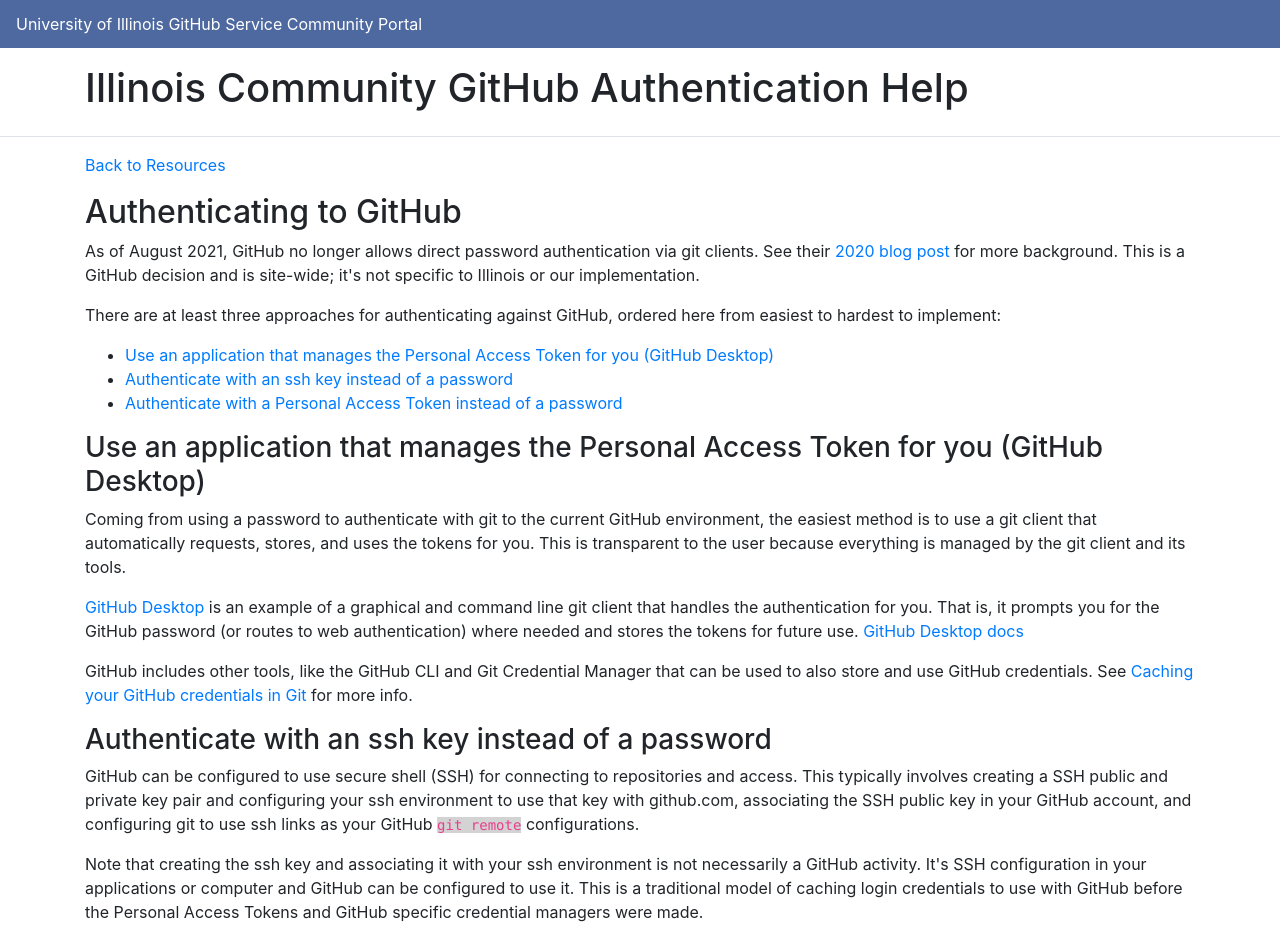
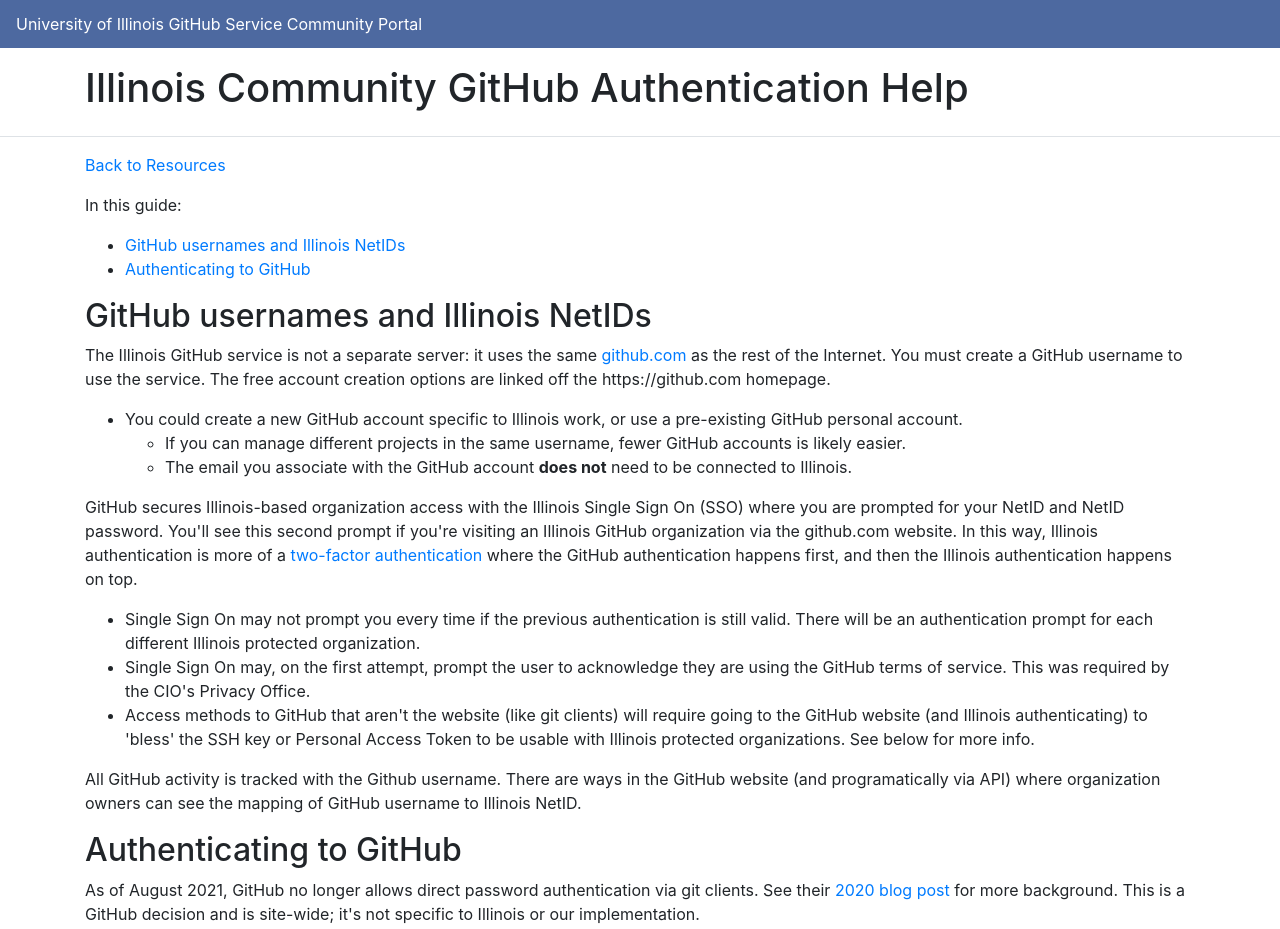
Before and after one commit to uillinois-community/uillinois-community.github.io, an Eleventy site: page resources/auth.md in a window 1280 px wide. Shown: the top 929 px of the page. Built offline with nearby package versions, Linux system fonts and the light colour scheme; Eleventy itself is replaced by a stand-in of ours; files that its build step writes are made by us from their sources.

Commit message:
added note about Illinois NetIDs

```diff
--- a/resources/auth.md
+++ b/resources/auth.md
@@ -3,6 +3,27 @@
 title: Illinois Community GitHub Authentication Help
 ---
 [Back to Resources](..)
+
+In this guide:
+* [GitHub usernames and Illinois NetIDs](#github-usernames-and-illinois-netids)
+* [Authenticating to GitHub](#authenticating-to-github)
+
+## GitHub usernames and Illinois NetIDs
+
+The Illinois GitHub service is not a separate server: it uses the same [github.com](https://github.com) as the rest of the Internet. You must create a GitHub username to use the service. The free account creation options are linked off the https://github.com homepage.
+* You could create a new GitHub account specific to Illinois work, or use a pre-existing GitHub personal account.
+    * If you can manage different projects in the same username, fewer GitHub accounts is likely easier.
+    * The email you associate with the GitHub account **does not** need to be connected to Illinois.
+
+GitHub secures Illinois-based organization access with the Illinois Single Sign On (SSO) where you are prompted for your NetID and NetID password. You'll see this second prompt if you're visiting an Illinois GitHub organization via the github.com website. In this way, Illinois authentication is more of a [two-factor authentication](https://authy.com/what-is-2fa/) where the GitHub authentication happens first, and then the Illinois authentication happens on top.
+* Single Sign On may not prompt you every time if the previous authentication is still valid. There will be an authentication prompt for each different Illinois protected organization.
+* Single Sign On may, on the first attempt, prompt the user to acknowledge they are using the GitHub terms of service. This was required by the CIO's Privacy Office.
+* Access methods to GitHub that aren't the website (like git clients) will require going to the GitHub website (and Illinois authenticating) to 'bless' the SSH key or Personal Access Token to be usable with Illinois protected organizations. See below for more info.
+
+All GitHub activity is tracked with the Github username. There are ways in the GitHub website (and programatically via API) where organization owners can see the mapping of GitHub username to Illinois NetID.
+
+
+
 
 ## Authenticating to GitHub
 
```
